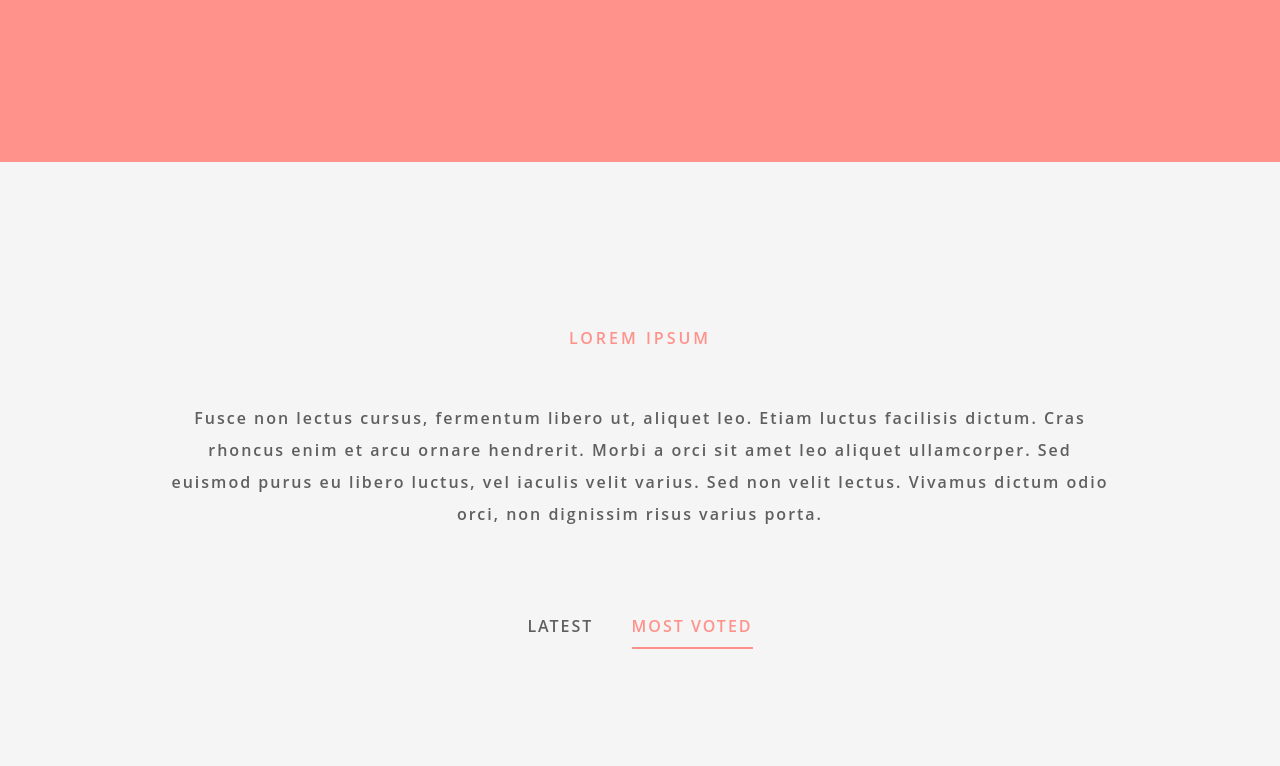
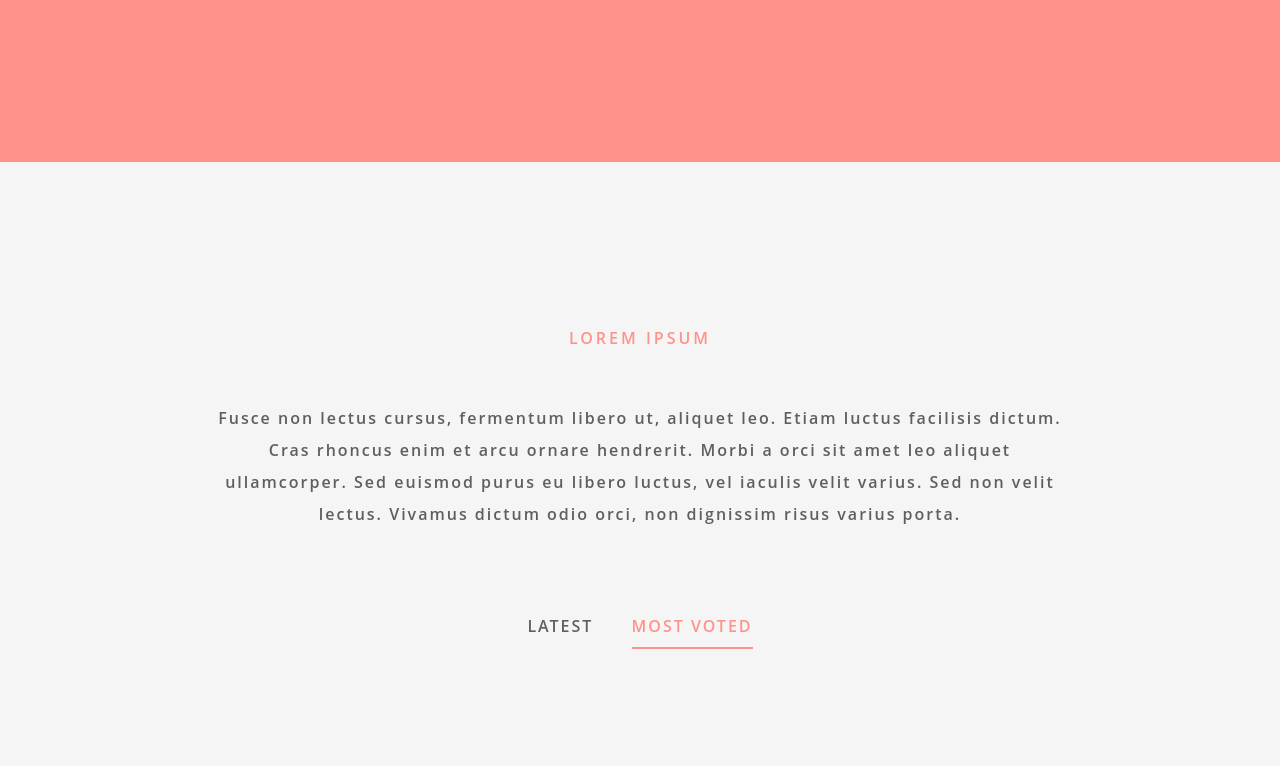
Before and after one commit to vuongtran90/YearBook, a plain HTML site: page index.html in a window 1280 px wide. Shown: the part 270-1036 px from the top of the page. Drawn offline with Linux system fonts and the light colour scheme.

Commit message:
Update style.css

```diff
--- a/css/style.css
+++ b/css/style.css
@@ -32,7 +32,7 @@ padding-bottom: 5rem;
 }
 .info {
 padding: 10rem 5rem 5rem;
-width: 1110px;
+width: 80%;
 margin: 0 auto;
 }
 .info h3 {
```
